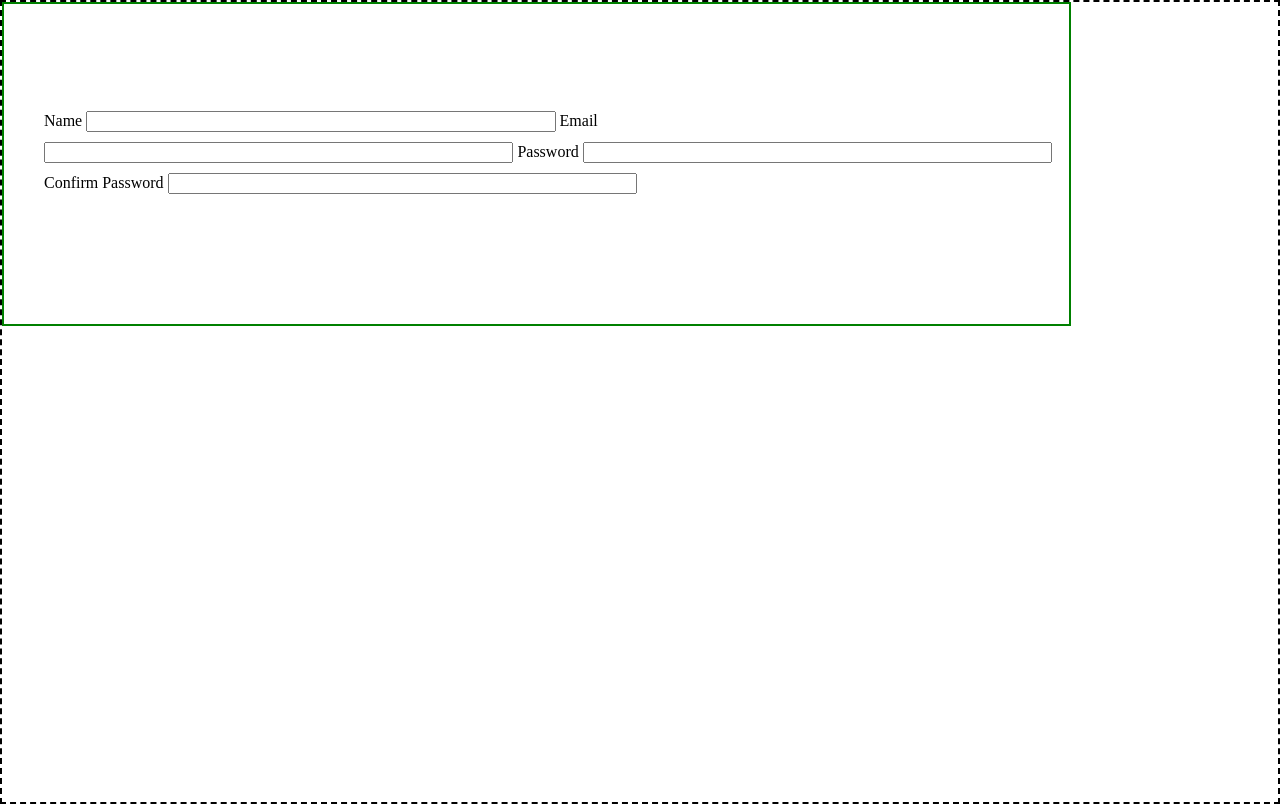
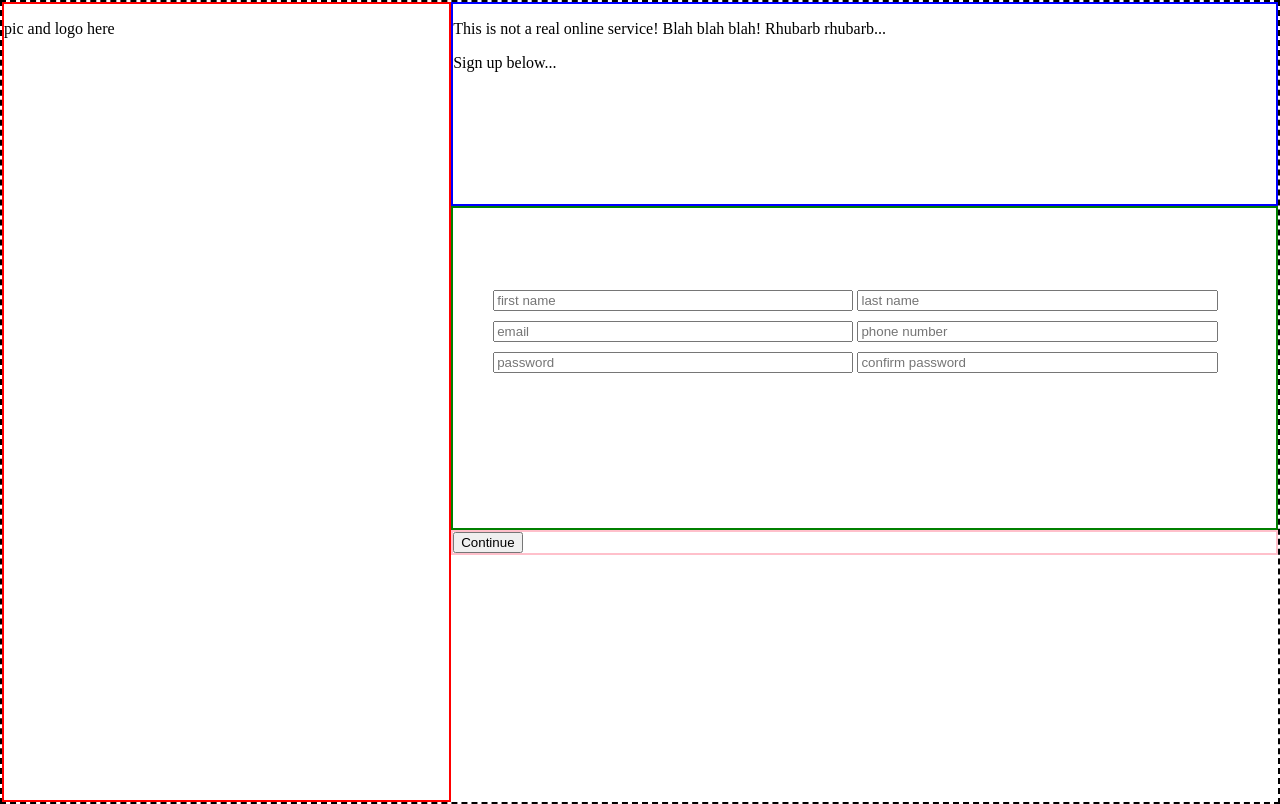
Before and after one commit to joelc95/sign-up-form, a plain HTML site: page index.html in a window 1280 px wide. Drawn offline with Linux system fonts and the light colour scheme; files that its build step writes are made by us from their sources.

Commit message:
Simplified DOM structure

```diff
--- a/index.html
+++ b/index.html
@@ -5,30 +5,55 @@
   <meta http-equiv="X-UA-Compatible" content="IE=edge">
   <meta name="viewport" content="width=device-width, initial-scale=1.0">
   <title>Odin Project: Sign-Up</title>
-  <link rel="stylesheet" href="./style.css">
+  <link rel="stylesheet" href='./css/style.css'>
+  <script src="./scripts/script.js"></script>
 </head>
 <body>
+  <div class="left-container">
+    <p>
+      pic and logo here
+    </p>
+  </div>
+  <div class="right-container">
+    <div class="header-container">
+      <p>
+        This is not a real online service! Blah blah blah! Rhubarb rhubarb...
+      </p>
+      <p>
+        Sign up below...
+      </p>
+    </div>
     <div class="form-container">
-    <form>
+      <form autocomplete="off" id="form1">
         <ul>
           <li>
-          <label for="name">Name</label>
-          <input name='name' type="text">
+            <!-- <label for="name">Name</label> -->
+            <input class="form-input" name='first-name' type="text" placeholder='first name'required="">
           </li>
           <li>
-          <label for="email">Email</label>
-          <input name='email' type="email">
+            <input name="last-name" type="text" placeholder="last name" required="">
           </li>
           <li>
-          <label for="password">Password</label>
-          <input name='password' type="password">
+            <!-- <label for="email">Email</label> -->
+            <input name='email' type="email" placeholder='email' required="">
           </li>
           <li>
-          <label for="confirm-password">Confirm Password</label>
-          <input name='confirm-password' type="password">
+            <input name="phone-number" type="text" placeholder="phone number" >
+          </li>
+          <li>
+            <!-- <label for="password">Password</label> -->
+            <input id='password' name='password' type="password" placeholder="password" required="">
+          </li>
+          <li>
+            <!-- <label for="confirm-password">Confirm Password</label> -->
+            <input name='confirm-password' type="password" placeholder="confirm password" required="">
           </li>
         </ul>
       </form>
     </div>
+    <div class="button-container">
+      <button type="submit" form="form1">Continue</button>
+    </div>
+  </div>
 </body>
 </html>
```
Lines whose indentation alone changed are shown as unchanged.
